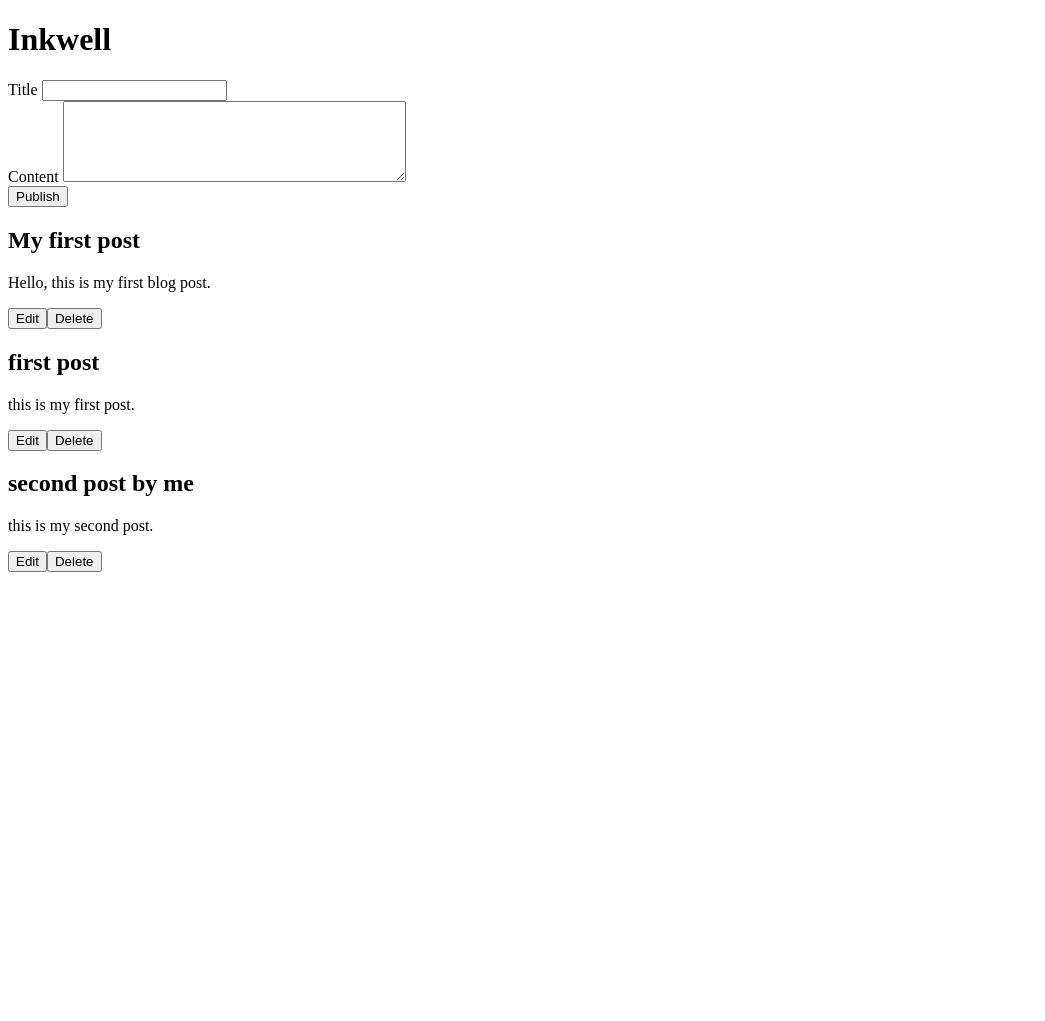
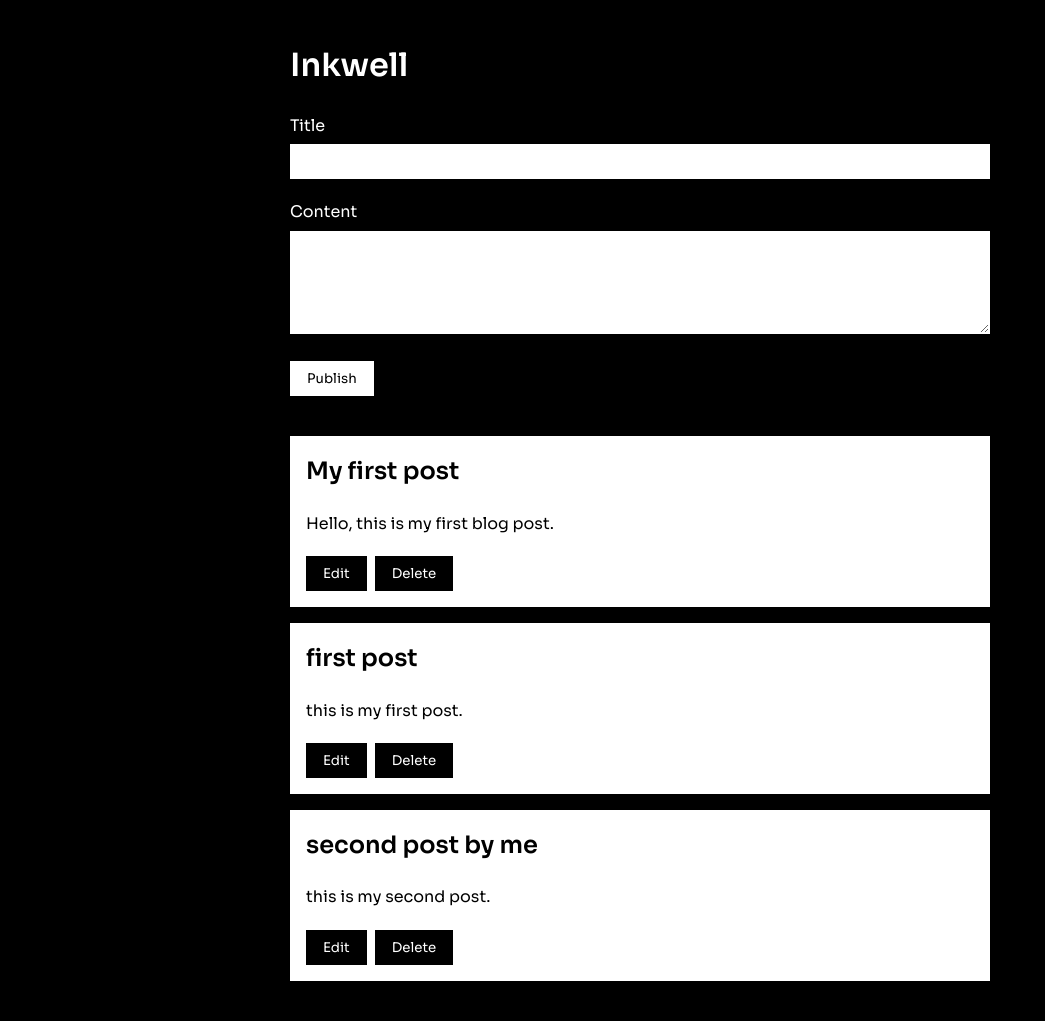
Before and after one commit to pratik20gb/inkwell, a Spring Boot app: page / in a window 1280 px wide. Shown: the whole page, without its empty margins (0-1045 px from the left). Before the commit the page ends 572 px from the top, so only its background shows below. Run offline with Spring Boot 4, Linux system fonts and the light colour scheme.

Commit message:
fix:space fix

```diff
--- a/src/main/resources/static/index.html
+++ b/src/main/resources/static/index.html
@@ -3,6 +3,7 @@
 <head>
     <meta charset="UTF-8">
     <title>Inkwell</title>
+    <link rel="stylesheet" href="style.css">
 </head>
 <body>
 <h1>Inkwell</h1>
--- /dev/null
+++ b/src/main/resources/static/style.css
@@ -0,0 +1,94 @@
+/* Load the Sora font from Google Fonts */
+@import url("https://fonts.googleapis.com/css2?family=Sora:wght@400;600&display=swap");
+
+/* Page: black background, white text, centred column */
+body {
+  background: #000000;
+  color: #ffffff;
+  font-family: "Sora", Arial, sans-serif;
+  max-width: 700px;
+  margin: 40px auto;
+  padding: 0 16px;
+  line-height: 1.6;
+}
+
+/* Each post: white card with black text */
+article {
+  background: #ffffff;
+  color: #000000;
+  padding: 16px;
+  margin-bottom: 16px;
+}
+
+article h2 {
+  margin-top: 0;
+}
+
+/* Form boxes: white boxes with black text */
+input,
+textarea {
+  background: #ffffff;
+  color: #000000;
+  border: 1px solid #ffffff;
+  padding: 8px;
+  width: 100%;
+  box-sizing: border-box;
+  font-family: inherit;
+}
+
+/* Default buttons (the form buttons, on the black page): white with black text */
+button {
+  background: #ffffff;
+  color: #000000;
+  border: 1px solid #ffffff;
+  padding: 8px 16px;
+  cursor: pointer;
+  font-family: inherit;
+}
+
+button:hover {
+  background: #000000;
+  color: #ffffff;
+}
+
+/* Buttons inside a white post card: black with white text */
+article button {
+  background: #000000;
+  color: #ffffff;
+  border: 1px solid #000000;
+}
+
+article button:hover {
+  background: #ffffff;
+  color: #000000;
+}
+/* Space between the form fields */
+form > div {
+  margin-bottom: 20px;
+}
+
+/* Labels sit above their boxes with a small gap */
+label {
+  display: block;
+  margin-bottom: 6px;
+}
+
+/* Space below the whole form, so it doesn't touch the posts */
+form {
+  margin-bottom: 40px;
+}
+
+/* Space between buttons */
+button {
+  margin-right: 8px;
+}
+
+/* Let the content box only be resized up and down */
+textarea {
+  resize: vertical;
+}
+
+/* A little space between the post text and its buttons */
+article p {
+  margin-bottom: 20px;
+}
```
